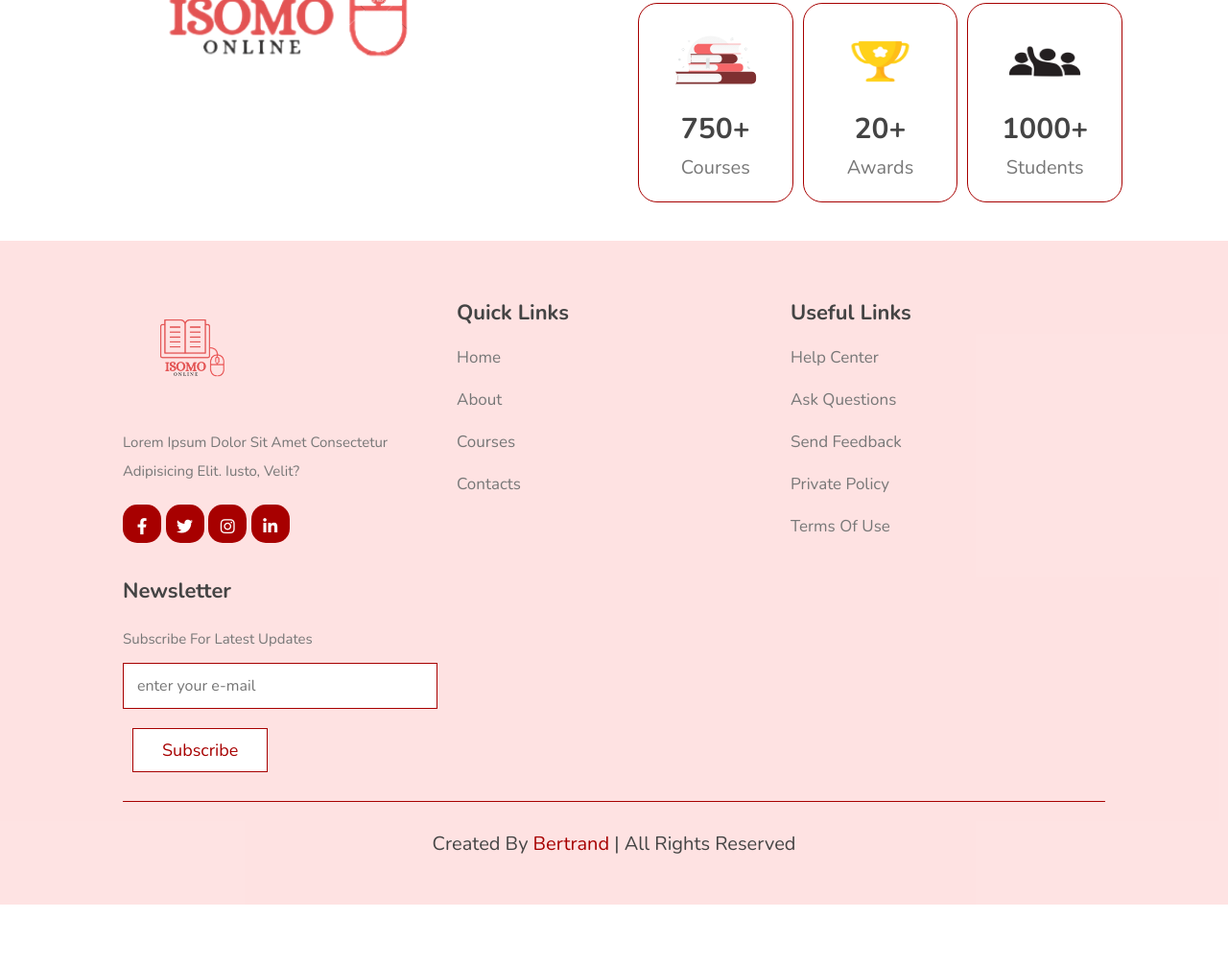
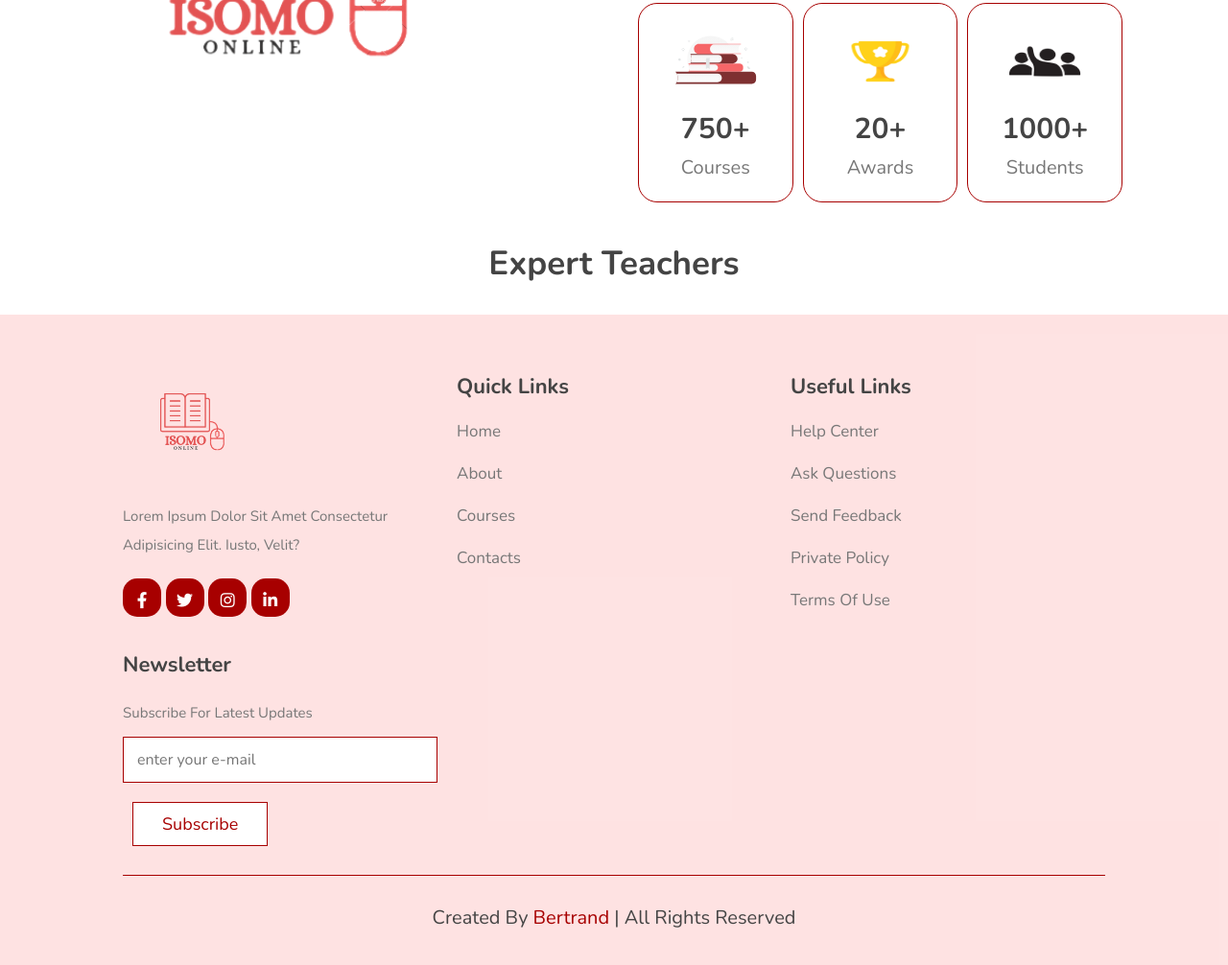
Before and after one commit to BertrandConxy/Isomo-online, a website: page about.html in a window 1280 px wide. Shown: the part 669-1675 px from the top of the page at 96% size. Before the commit the page ends 1612 px from the top, so only its background shows below. Drawn offline with nearby package versions, Linux system fonts and the light colour scheme.

Commit message:
expert teachers section created

```diff
--- a/about.html
+++ b/about.html
@@ -101,6 +101,10 @@
                     </div>
             </div>
         </section>
+
+        <div class="teachers">
+            <h1 class="heading">Expert teachers</h1>
+        </div>
     </main>
      <!-- Footer section -->
      <footer class="section-pad">
```
